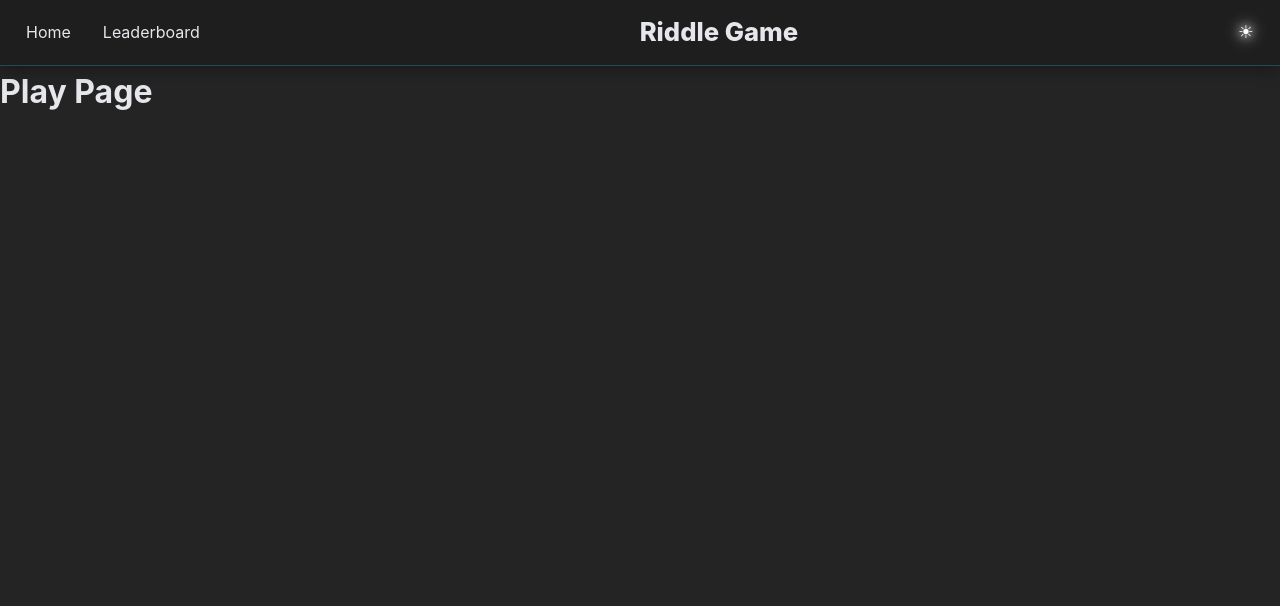
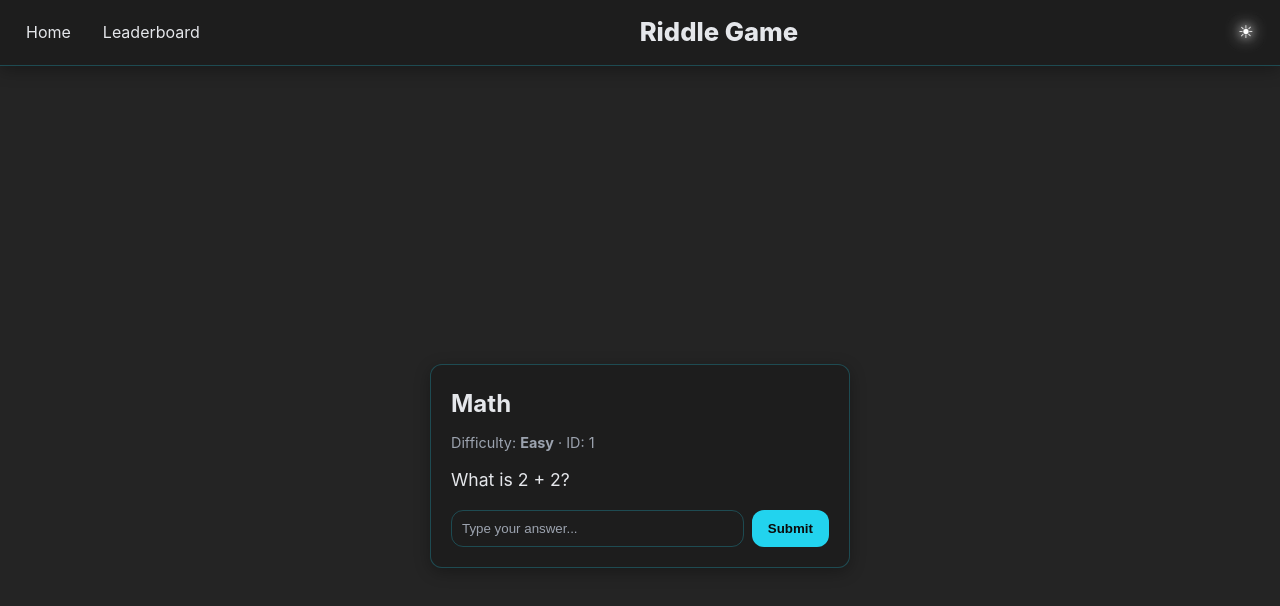
Before and after one commit to nahmanbo/RiddleGameApp, a React (Vite) app: page /play in a window 1280 px wide. Shown: the top 606 px of the page. Built offline with nearby package versions, Linux system fonts and the light colour scheme.

Commit message:
added basic play page and auth page

```diff
--- a/src/pages/AuthPage.tsx
+++ b/src/pages/AuthPage.tsx
@@ -1,14 +1,49 @@
 import { useLocation } from "react-router";
+import type { FormEvent } from "react";
+import "../styles/auth.css";
 
 export default function Auth() {
   const { search } = useLocation();
-
-  let tab: "login" | "register" = "login";
-  if (search.includes("register")) tab = "register";
+  const isRegister = search.toLowerCase().includes("register");
 
   return (
-    <main>
-      {tab === "login" ? <h1>Login</h1> : <h1>Register</h1>}
+    <main className="auth">
+      <section className="auth-card">
+        <h1 className="auth-title">
+          {isRegister ? "Create account" : "Welcome back"}
+        </h1>
+        {isRegister ? <RegisterForm /> : <LoginForm />}
+      </section>
     </main>
   );
 }
+
+function LoginForm() {
+  const handleSubmit = (e: FormEvent<HTMLFormElement>) => {
+    e.preventDefault();
+    console.log("Login");
+  };
+
+  return (
+    <form className="auth-form" onSubmit={handleSubmit}>
+      <input type="text" placeholder="Username" required />
+      <input type="password" placeholder="Password" required />
+      <button type="submit">Login</button>
+    </form>
+  );
+}
+
+function RegisterForm() {
+  const handleSubmit = (e: FormEvent<HTMLFormElement>) => {
+    e.preventDefault();
+    console.log("Register");
+  };
+
+  return (
+    <form className="auth-form" onSubmit={handleSubmit}>
+      <input type="text" placeholder="Username" required />
+      <input type="password" placeholder="Password" required />
+      <button type="submit">Register</button>
+    </form>
+  );
+}
--- a/src/pages/PlayPage.tsx
+++ b/src/pages/PlayPage.tsx
@@ -1,4 +1,40 @@
-export default function Play(){
-    return (<h1>Play Page</h1>
-    )
+// src/pages/RiddlePage.tsx
+import type { FormEvent } from "react";
+import "../styles/riddle.css";
+
+export default function Play() {
+  // פייק חידה – בלי מחלקה/ייב
+  const riddle = {
+    id: 1,
+    subject: "Math",
+    difficulty: "Easy",
+    taskDescription: "What is 2 + 2?",
+    correctAnswer: "4",
+  };
+
+  function handleSubmit(e: FormEvent<HTMLFormElement>) {
+    e.preventDefault();
+    const form = e.currentTarget;
+    const input = form.elements.namedItem("answer") as HTMLInputElement;
+    const ok = input.value.trim().toLowerCase() === riddle.correctAnswer.toLowerCase();
+    alert(ok ? "✅ Correct!" : "❌ Try again");
+    form.reset();
+  }
+
+  return (
+    <main className="riddle">
+      <section className="riddle-card">
+        <h1 className="riddle-title">{riddle.subject}</h1>
+        <p className="riddle-meta">
+          Difficulty: <strong>{riddle.difficulty}</strong> · ID: {riddle.id}
+        </p>
+        <p className="riddle-task">{riddle.taskDescription}</p>
+
+        <form className="riddle-form" onSubmit={handleSubmit}>
+          <input name="answer" type="text" placeholder="Type your answer..." required />
+          <button type="submit">Submit</button>
+        </form>
+      </section>
+    </main>
+  );
 }
--- /dev/null
+++ b/src/styles/auth.css
@@ -0,0 +1,57 @@
+.auth {
+    min-height: 100vh;
+    display: flex;
+    justify-content: center;
+    align-items: center;
+    background: var(--bg);
+    color: var(--text);
+  }
+
+  .auth-card {
+    width: 320px;
+    background: var(--card-bg);
+    padding: 20px;
+    border-radius: var(--radius);
+    box-shadow: var(--shadow);
+    border: 1px solid var(--border);
+    text-align: center;
+  }
+
+  .auth-title {
+    margin-bottom: 16px;
+    font-size: 1.4rem;
+    font-weight: bold;
+  }
+
+  .auth-form {
+    display: flex;
+    flex-direction: column;
+    gap: 12px;
+  }
+
+  .auth-form input {
+    padding: 10px;
+    border-radius: var(--radius);
+    border: 1px solid var(--border);
+    background: transparent;
+    color: var(--text);
+  }
+
+  .auth-form input::placeholder {
+    color: var(--muted);
+  }
+
+  .auth-form button {
+    padding: 10px;
+    border: none;
+    border-radius: var(--radius);
+    background: var(--primary);
+    color: #0b0b0b;
+    font-weight: bold;
+    cursor: pointer;
+    transition: filter 0.2s;
+  }
+
+  .auth-form button:hover {
+    filter: brightness(1.1);
+  }
--- /dev/null
+++ b/src/styles/riddle.css
@@ -0,0 +1,67 @@
+.riddle {
+    min-height: 100vh;
+    display: flex;
+    justify-content: center;
+    align-items: center;
+    background: var(--bg);
+    color: var(--text);
+  }
+
+  .riddle-card {
+    width: 420px;
+    background: var(--card-bg);
+    padding: 20px;
+    border-radius: var(--radius);
+    box-shadow: var(--shadow);
+    border: 1px solid var(--border);
+  }
+
+  .riddle-title {
+    margin-bottom: 8px;
+    font-size: 1.5rem;
+    font-weight: bold;
+  }
+
+  .riddle-meta {
+    margin-bottom: 12px;
+    color: var(--muted);
+    font-size: 0.9rem;
+  }
+
+  .riddle-task {
+    margin-bottom: 16px;
+    font-size: 1.1rem;
+  }
+
+  .riddle-form {
+    display: flex;
+    gap: 8px;
+  }
+
+  .riddle-form input {
+    flex: 1;
+    padding: 10px;
+    border-radius: var(--radius);
+    border: 1px solid var(--border);
+    background: transparent;
+    color: var(--text);
+  }
+
+  .riddle-form input::placeholder {
+    color: var(--muted);
+  }
+
+  .riddle-form button {
+    padding: 10px 16px;
+    border: none;
+    border-radius: var(--radius);
+    background: var(--primary);
+    color: #0b0b0b;
+    font-weight: bold;
+    cursor: pointer;
+    transition: filter 0.2s;
+  }
+
+  .riddle-form button:hover {
+    filter: brightness(1.1);
+  }
```
